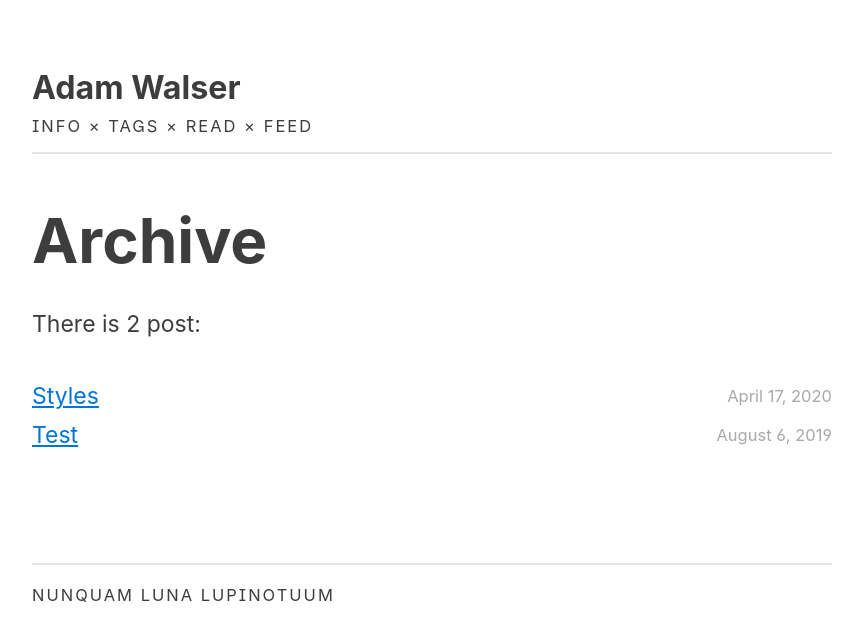
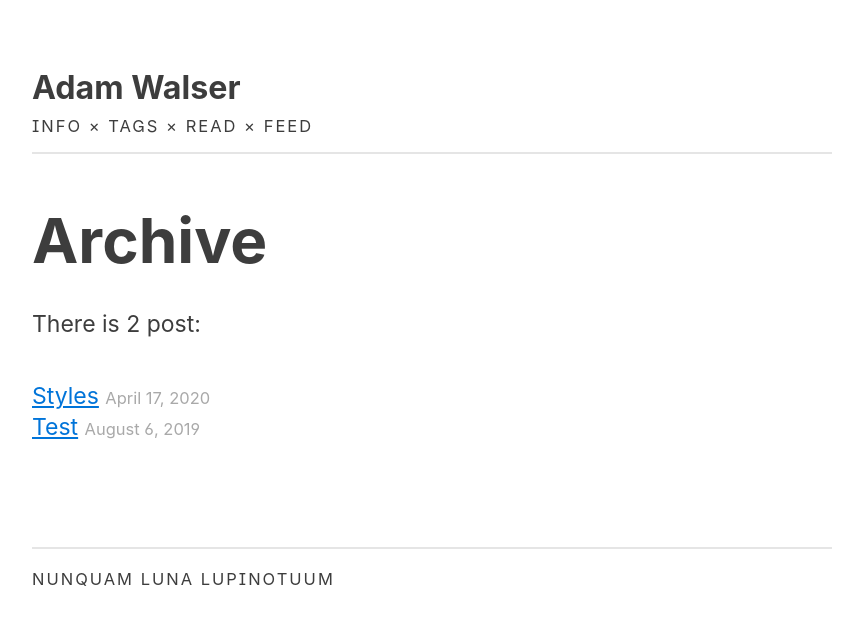
Before and after one commit to ajpwalser/ajpwalser.github.io, a Jekyll site: the page built from archive/index.html, in a window 1280 px wide. Shown: the top 641 px of the page, without its empty margins (208-1071 px from the left). Built offline with Jekyll 4.4.1, drawn with Linux system fonts in a browser that asks for light colours; some web fonts are replaced.

Commit message:
Update index.html

```diff
--- a/archive/index.html
+++ b/archive/index.html
@@ -6,9 +6,9 @@ description: All of Adam's posts
 
 <h2>Archive</h2>
 <p class="first">There is {{ site.posts.size }} post:</p>
-<ul class="homepage-list" style="list-style:none;padding:1rem 0;">
+<ul class="archive" style="list-style:none;padding:1rem 0;">
 {% for post in site.posts %}
-  <li style="align-items:center;display:flex;flex-wrap:wrap;justify-content:space-between;margin-bottom:10px;">
+  <li>
     <a href="{{ site.baseurl }}{{ post.url }}">{{ post.title }}</a>
     <time>{{ post.date | date: "%B %-d, %Y" }}</time>
   </li>
```
